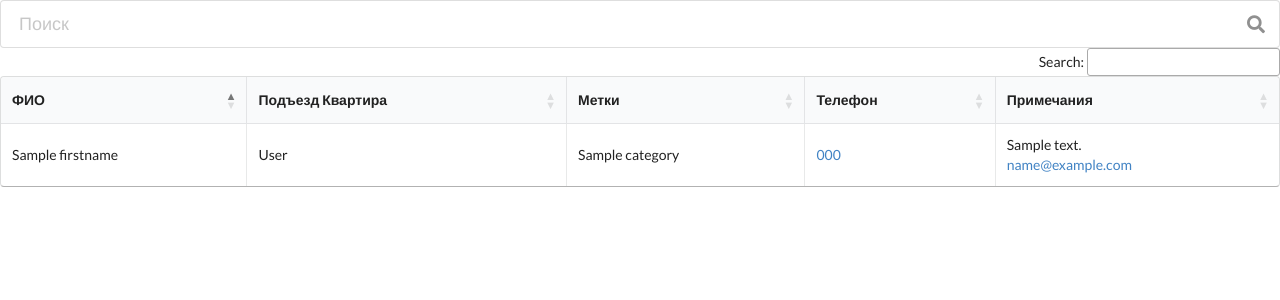
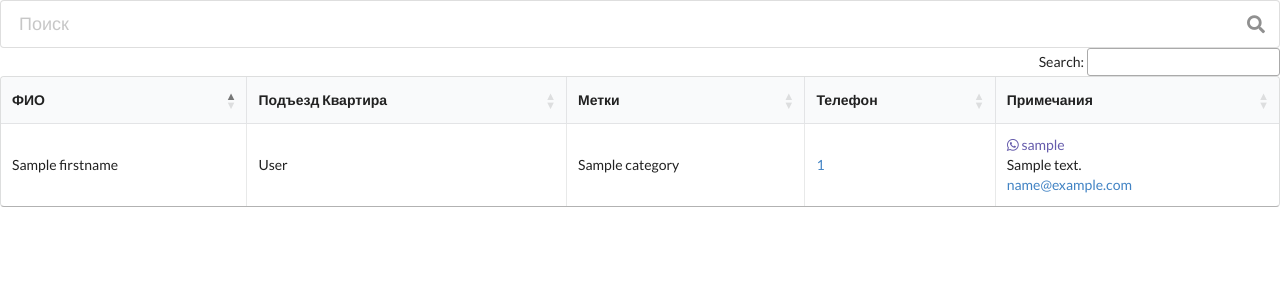
Before and after one commit to UksusoFF/carddav-viewer, a PHP site: template resources/templates/card/index.twig in a window 1280 px wide. Shown: the top 300 px of the page. Run offline with PHP 8.4, Linux system fonts and the light colour scheme; the template is opened without the code that fills it: most values are stand-ins (such as "Sample title", 1, 10 or a date in 2020); some libraries are stand-ins or nearby versions.

Commit message:
Viber meta support added

```diff
--- a/composer.json
+++ b/composer.json
@@ -6,7 +6,9 @@
     "type": "project",
     "require": {
         "php": ">=7.1",
+        "ext-json": "*",
         "ext-xmlwriter": "*",
+        "ilhamarrouf/slim-filesystem": "^0.1.0",
         "jeroendesloovere/vcard": "^1.7",
         "rappasoft/laravel-helpers": "^1.0",
         "sabre/dav": "~3.2.0",
--- a/resources/templates/card/index.twig
+++ b/resources/templates/card/index.twig
@@ -18,6 +18,24 @@
         table.dataTable a[href^="tel:"] {
             display: block;
             padding: 10px 0;
+        }
+
+        .viber-wrap {
+            position: relative;
+            display: block;
+        }
+
+        .viber-wrap img.avatar {
+            display: none;
+        }
+
+        .viber-wrap:hover img.avatar{
+            display: block;
+            position: absolute;
+            top: 0;
+            right: 0;
+            max-width: 100px;
+            max-height: 100px;
         }
     </style>
 {% endblock %}
@@ -134,13 +152,28 @@
                     {% endfor %}
                 </td>
                 <td>
-                    {% for phone in card.phone %}
-                        {% for val in phone %}
-                            <a href="tel:{{ val }}">{{ val }}</a>
-                        {% endfor %}
+                    {% for phone in card.phones %}
+                        <a href="tel:{{ phone.number }}">{{ phone.number }}</a>
                     {% endfor %}
                 </td>
                 <td>
+                    {% for phone in card.phones %}
+                        {% if phone.viber != null %}
+                            {% if phone.viber.chat == true %}
+                                <a href="viber://chat?number={{ phone.viber.phone }}"
+                                   style="color: #665CAC;"
+                                   class="viber-wrap">
+                                    <i class="fa fa-whatsapp"></i>
+                                    {{ phone.viber.nick }}
+                                    {% if phone.viber.avatar != null %}
+                                        <img class="avatar" src="viber/{{ phone.viber.avatar }}.jpg">
+                                    {% else %}
+                                        <img class="avatar" src="viber-default.png">
+                                    {% endif %}
+                                </a>
+                                {% endif %}
+                        {% endif %}
+                    {% endfor %}
                     <div>{{ card.note|nl2br|replace({'\\': ''})|raw }}</div>
                     {% for email in card.email %}
                         {% for val in email %}
--- a/resources/templates/layout.twig
+++ b/resources/templates/layout.twig
@@ -7,6 +7,7 @@
     <link rel="stylesheet" href="https://cdnjs.cloudflare.com/ajax/libs/semantic-ui/2.3.1/semantic.min.css">
     <link rel="stylesheet" href="https://cdn.datatables.net/1.10.19/css/dataTables.semanticui.min.css">
     <link rel="stylesheet" href="https://cdn.datatables.net/responsive/2.2.3/css/responsive.semanticui.min.css">
+    <link rel="stylesheet" href="https://cdnjs.cloudflare.com/ajax/libs/font-awesome/4.7.0/css/font-awesome.min.css">
 
     <title>{{ title }}</title>
 
--- a/routes/web.php
+++ b/routes/web.php
@@ -1,6 +1,5 @@
 <?php
 
-$container = $app->getContainer();
-
+$app->get('/{type}/{id}.jpg', \App\Controllers\MetaController::class . ':image')->setName('meta:image');
+$app->get('/data', \App\Controllers\CardController::class . ':data')->setName('card:data');
 $app->get('/', \App\Controllers\CardController::class . ':index')->setName('card:index');
-$app->get('/data', \App\Controllers\CardController::class . ':data')->setName('card:data');
```
Also changed, not shown: app/Controllers/CardController.php (+35 -1 lines), app/Controllers/MetaController.php (added, +31 -0 lines), public/index.php (+7 -5 lines), public/viber-default.png (added), 3 other files.
